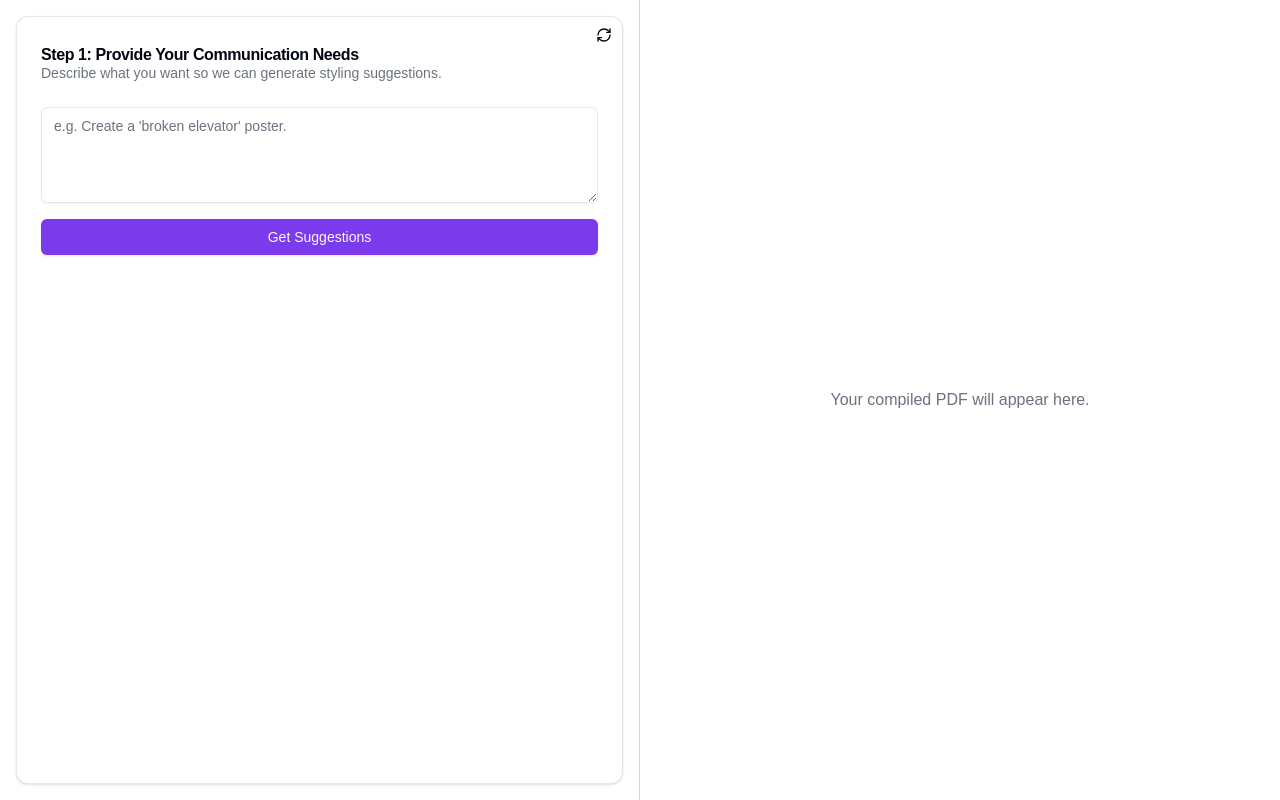
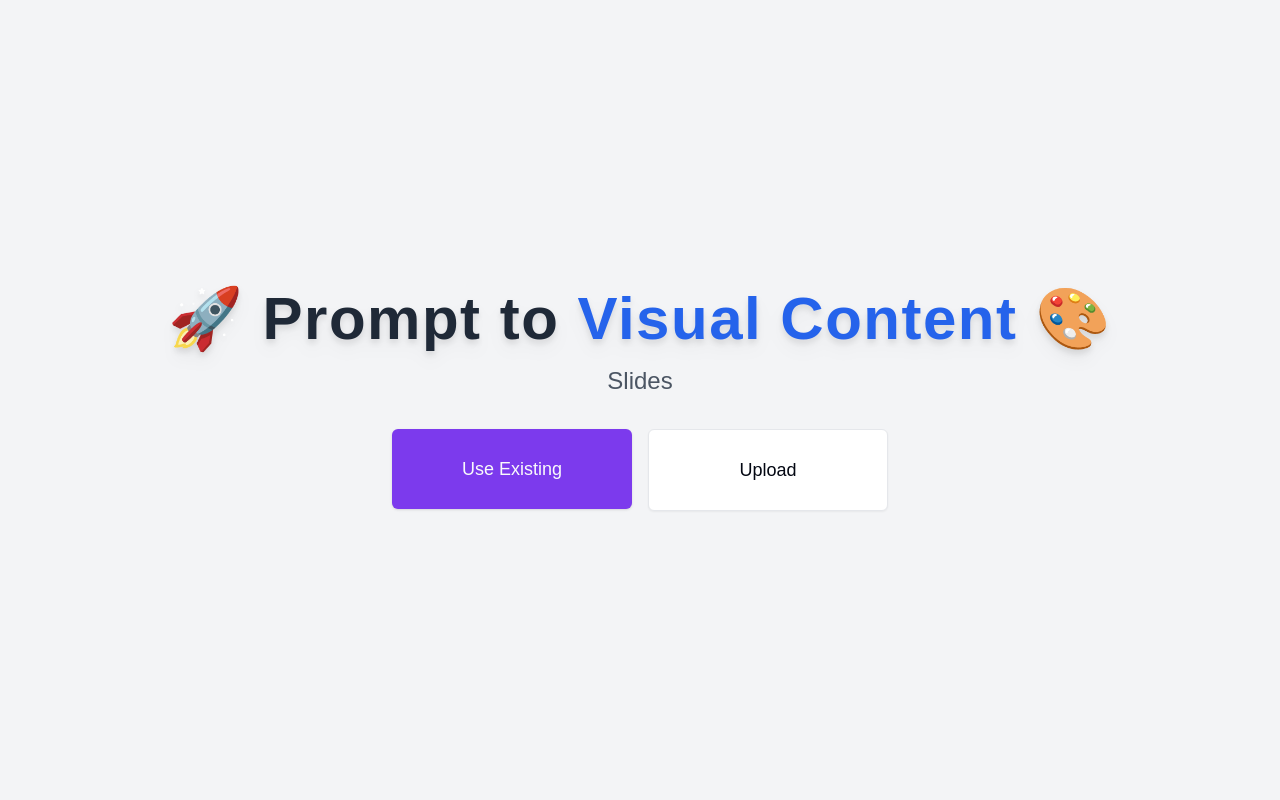
Before and after one commit to Tegelstenen/hackathon, a Next.js app: page / in a window 1280 px wide. Built offline with nearby package versions, Linux system fonts and the light colour scheme.

Commit message:
feat(landing page): added landing page and production page

```diff
--- a/app/page.tsx
+++ b/app/page.tsx
@@ -1,54 +1,51 @@
-// \app\page.tsx
 "use client";
 
-import { useState } from "react";
-import GenerateLatexForm from "@/components/custom/GenerateLatexForm";
-import PdfViewer from "@/components/custom/PdfViewer";
-import { Loader2 } from "lucide-react";
+import { Button } from "@/components/ui/button";
+import { useEffect, useState } from "react";
+import { motion, AnimatePresence } from "framer-motion";
 
-export default function GenerateVisualPage() {
-  const [pdfUrl, setPdfUrl] = useState<string | null>(null);
-  const [loading, setLoading] = useState<boolean>(false);
-  const [loadingMessage, setLoadingMessage] = useState<string | null>(null);
-  const [error, setError] = useState<string | null>(null);
+const words = ["Documents", "Letters", "Slides", "Posters", "Invitations", "Emails"];
+
+export default function LandingPage() {
+  const [index, setIndex] = useState(0);
+
+  useEffect(() => {
+    const interval = setInterval(() => {
+      setIndex((prev) => (prev + 1) % words.length);
+    }, 2000);
+    return () => clearInterval(interval);
+  }, []);
 
   return (
-    <div className="flex h-screen">
-      {/* Left column: full-height, flex layout */}
-      <div className="w-1/2 p-4 border-r border-gray-300 flex flex-col h-full">
-        <GenerateLatexForm
-          onPdfGenerated={(url: string) => {
-            setPdfUrl(url);
-            setLoading(false);
-            setLoadingMessage(null);
-            setError(null);
-          }}
-          setLoading={setLoading}
-          setLoadingMessage={setLoadingMessage}
-          setError={setError}
-        />
+    <div className="flex h-screen flex-col items-center justify-center bg-gray-100">
+      <h1 className="text-6xl font-extrabold mb-4 text-gray-800 tracking-wide drop-shadow-lg">
+        🚀 Prompt to <span className="text-blue-600">Visual Content</span> 🎨
+      </h1>
+
+      {/* Container for the sliding text */}
+      <div className="relative h-8 w-48 overflow-hidden mb-8 text-center text-2xl text-gray-600">
+        <AnimatePresence mode="wait">
+          {/* Use the current word as the key to trigger re-renders in AnimatePresence */}
+          <motion.div
+            key={words[index]}
+            initial={{ x: 50, opacity: 0 }}   // Slide in from right
+            animate={{ x: 0, opacity: 1 }}   // To center
+            exit={{ x: -50, opacity: 0 }}    // Slide out to left
+            transition={{ duration: 0.6, ease: "easeInOut" }}
+            className="absolute w-full"
+          >
+            {words[index]}
+          </motion.div>
+        </AnimatePresence>
       </div>
 
-      {/* Right column: the PDF viewer or loading state */}
-      <div className="w-1/2 p-4">
-        {loading ? (
-          <div className="h-full flex items-center justify-center">
-            <div className="flex items-center space-x-2 text-gray-600">
-              <Loader2 className="w-5 h-5 animate-spin" />
-              <span>{loadingMessage ?? "Loading..."}</span>
-            </div>
-          </div>
-        ) : error ? (
-          <div className="h-full flex items-center justify-center text-red-500">
-            {error}
-          </div>
-        ) : pdfUrl ? (
-          <PdfViewer pdfUrl={pdfUrl} />
-        ) : (
-          <div className="h-full flex items-center justify-center text-gray-500">
-            Your compiled PDF will appear here.
-          </div>
-        )}
+      <div className="flex space-x-4">
+        <Button className="text-lg px-20 py-10 w-60 h-20" variant="default" onClick={() => window.location.href='/production'}>
+          Use Existing
+        </Button>
+        <Button className="text-lg px-20 py-10 w-60 h-20" variant="outline">
+          Upload
+        </Button>
       </div>
     </div>
   );
--- /dev/null
+++ b/app/production/layout.tsx
@@ -0,0 +1,33 @@
+import type { Metadata } from "next";
+import { Geist, Geist_Mono } from "next/font/google";
+
+const geistSans = Geist({
+  variable: "--font-geist-sans",
+  subsets: ["latin"],
+});
+
+const geistMono = Geist_Mono({
+  variable: "--font-geist-mono",
+  subsets: ["latin"],
+});
+
+export const metadata: Metadata = {
+  title: "Create Next App",
+  description: "Generated by create next app",
+};
+
+export default function RootLayout({
+  children,
+}: Readonly<{
+  children: React.ReactNode;
+}>) {
+  return (
+    <html lang="en">
+      <body
+        className={`${geistSans.variable} ${geistMono.variable} antialiased`}
+      >
+        {children}
+      </body>
+    </html>
+  );
+}
--- /dev/null
+++ b/app/production/page.tsx
@@ -0,0 +1,55 @@
+// \app\production\page.tsx
+"use client";
+
+import { useState } from "react";
+import GenerateLatexForm from "@/components/custom/GenerateLatexForm";
+import PdfViewer from "@/components/custom/PdfViewer";
+import { Loader2 } from "lucide-react";
+
+export default function GenerateVisualPage() {
+  const [pdfUrl, setPdfUrl] = useState<string | null>(null);
+  const [loading, setLoading] = useState<boolean>(false);
+  const [loadingMessage, setLoadingMessage] = useState<string | null>(null);
+  const [error, setError] = useState<string | null>(null);
+
+  return (
+    <div className="flex h-screen">
+      {/* Left column: full-height, flex layout */}
+      <div className="w-1/2 p-4 border-r border-gray-300 flex flex-col h-full">
+        <GenerateLatexForm
+          onPdfGenerated={(url: string) => {
+            setPdfUrl(url);
+            setLoading(false);
+            setLoadingMessage(null);
+            setError(null);
+          }}
+          setLoading={setLoading}
+          setLoadingMessage={setLoadingMessage}
+          setError={setError}
+        />
+      </div>
+
+      {/* Right column: the PDF viewer or loading state */}
+      <div className="w-1/2 p-4">
+        {loading ? (
+          <div className="h-full flex items-center justify-center">
+            <div className="flex items-center space-x-2 text-gray-600">
+              <Loader2 className="w-5 h-5 animate-spin" />
+              <span>{loadingMessage ?? "Loading..."}</span>
+            </div>
+          </div>
+        ) : error ? (
+          <div className="h-full flex items-center justify-center text-red-500">
+            {error}
+          </div>
+        ) : pdfUrl ? (
+          <PdfViewer pdfUrl={pdfUrl} />
+        ) : (
+          <div className="h-full flex items-center justify-center text-gray-500">
+            Your compiled PDF will appear here.
+          </div>
+        )}
+      </div>
+    </div>
+  );
+}
--- a/package.json
+++ b/package.json
@@ -17,6 +17,7 @@
     "ai": "^4.1.26",
     "class-variance-authority": "^0.7.1",
     "clsx": "^2.1.1",
+    "framer-motion": "^12.4.1",
     "lucide-react": "^0.475.0",
     "next": "15.1.6",
     "react": "^19.0.0",
```
